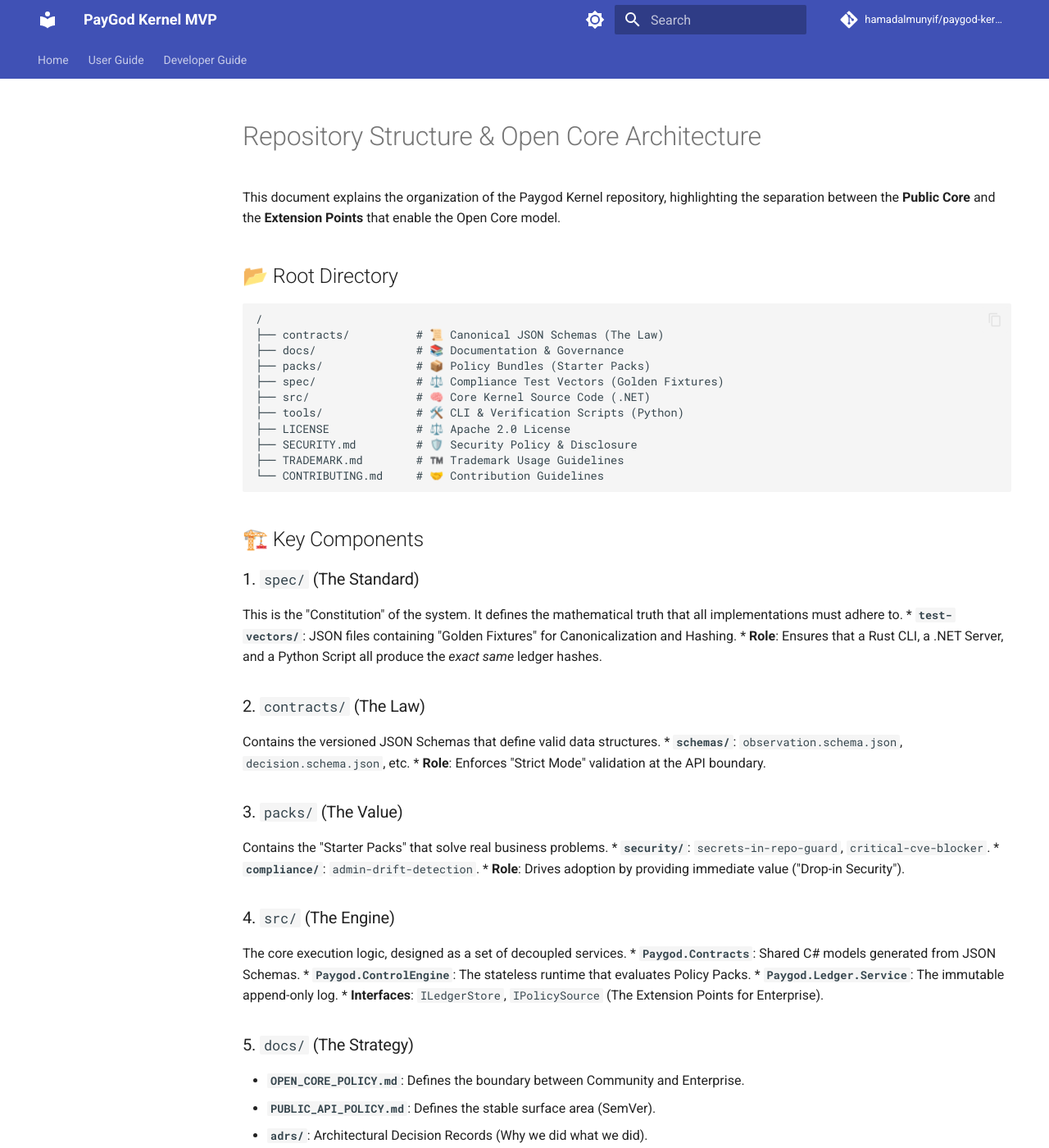
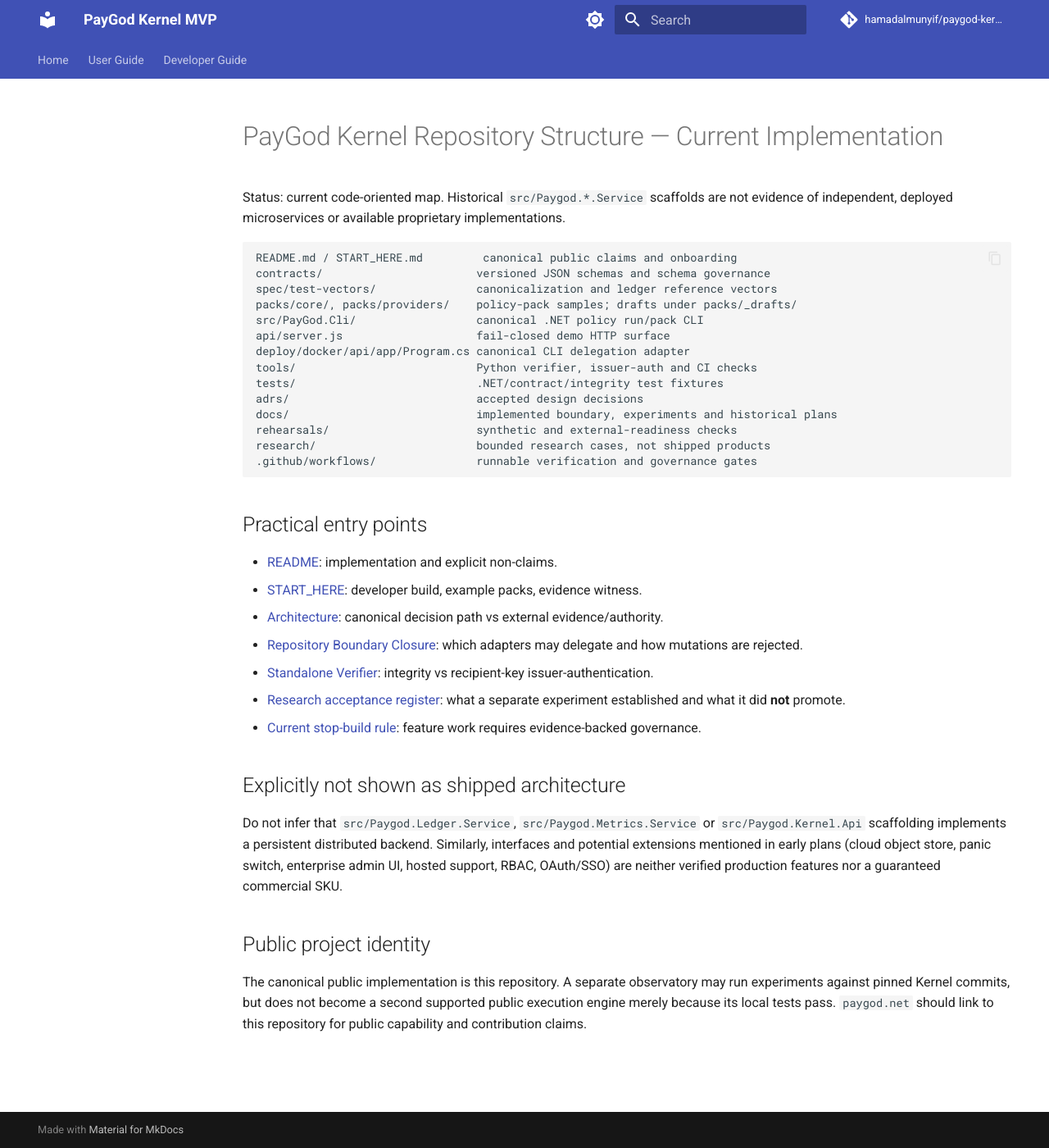
Before and after one commit to hamadalmunyif/paygod-kernel-mvp, an MkDocs documentation site: the page built from docs/REPOSITORY_STRUCTURE.md, in a window 1280 px wide and 1400 px high. Shown: the whole window at 82% size. Built offline with MkDocs 1.6.1 and Material for MkDocs 9.7.7, drawn with Linux system fonts in a browser that asks for light colours; comment, search, counter and statistics services are not loaded; some of the changed text lies outside the part shown.

Commit message:
docs: replace unimplemented reference architecture in docs/REPOSITORY_STRUCTURE.md

````diff
--- a/docs/REPOSITORY_STRUCTURE.md
+++ b/docs/REPOSITORY_STRUCTURE.md
@@ -1,67 +1,38 @@
-# Repository Structure & Open Core Architecture
+# PayGod Kernel Repository Structure — Current Implementation
 
-This document explains the organization of the Paygod Kernel repository, highlighting the separation between the **Public Core** and the **Extension Points** that enable the Open Core model.
+Status: current code-oriented map. Historical `src/Paygod.*.Service` scaffolds are not evidence of independent, deployed microservices or available proprietary implementations.
 
-## 📂 Root Directory
-
-```
-/
-├── contracts/          # 📜 Canonical JSON Schemas (The Law)
-├── docs/               # 📚 Documentation & Governance
-├── packs/              # 📦 Policy Bundles (Starter Packs)
-├── spec/               # ⚖️ Compliance Test Vectors (Golden Fixtures)
-├── src/                # 🧠 Core Kernel Source Code (.NET)
-├── tools/              # 🛠️ CLI & Verification Scripts (Python)
-├── LICENSE             # ⚖️ Apache 2.0 License
-├── SECURITY.md         # 🛡️ Security Policy & Disclosure
-├── TRADEMARK.md        # ™️ Trademark Usage Guidelines
-└── CONTRIBUTING.md     # 🤝 Contribution Guidelines
+```text
+README.md / START_HERE.md         canonical public claims and onboarding
+contracts/                       versioned JSON schemas and schema governance
+spec/test-vectors/               canonicalization and ledger reference vectors
+packs/core/, packs/providers/    policy-pack samples; drafts under packs/_drafts/
+src/PayGod.Cli/                  canonical .NET policy run/pack CLI
+api/server.js                    fail-closed demo HTTP surface
+deploy/docker/api/app/Program.cs canonical CLI delegation adapter
+tools/                           Python verifier, issuer-auth and CI checks
+tests/                           .NET/contract/integrity test fixtures
+adrs/                            accepted design decisions
+docs/                            implemented boundary, experiments and historical plans
+rehearsals/                      synthetic and external-readiness checks
+research/                        bounded research cases, not shipped products
+.github/workflows/               runnable verification and governance gates
 ```
 
-## 🏗️ Key Components
+## Practical entry points
 
-### 1. `spec/` (The Standard)
-This is the "Constitution" of the system. It defines the mathematical truth that all implementations must adhere to.
-*   **`test-vectors/`**: JSON files containing "Golden Fixtures" for Canonicalization and Hashing.
-*   **Role**: Ensures that a Rust CLI, a .NET Server, and a Python Script all produce the *exact same* ledger hashes.
+- [README](../README.md): implementation and explicit non-claims.
+- [START_HERE](../START_HERE.md): developer build, example packs, evidence witness.
+- [Architecture](02_ARCHITECTURE.md): canonical decision path vs external evidence/authority.
+- [Repository Boundary Closure](REPOSITORY_BOUNDARY.md): which adapters may delegate and how mutations are rejected.
+- [Standalone Verifier](STANDALONE_VERIFIER.md): integrity vs recipient-key issuer-authentication.
+- [Research acceptance register](OBSERVATORY_TRANSFER_ACCEPTANCE_2026-10-10.md): what a separate experiment established and what it did **not** promote.
+- [Current stop-build rule](STOP_BUILD_RULE.md): feature work requires evidence-backed governance.
 
-### 2. `contracts/` (The Law)
-Contains the versioned JSON Schemas that define valid data structures.
-*   **`schemas/`**: `observation.schema.json`, `decision.schema.json`, etc.
-*   **Role**: Enforces "Strict Mode" validation at the API boundary.
+## Explicitly not shown as shipped architecture
 
-### 3. `packs/` (The Value)
-Contains the "Starter Packs" that solve real business problems.
-*   **`security/`**: `secrets-in-repo-guard`, `critical-cve-blocker`.
-*   **`compliance/`**: `admin-drift-detection`.
-*   **Role**: Drives adoption by providing immediate value ("Drop-in Security").
+Do not infer that `src/Paygod.Ledger.Service`, `src/Paygod.Metrics.Service` or `src/Paygod.Kernel.Api` scaffolding implements a persistent distributed backend. Similarly, interfaces and potential extensions mentioned in early plans (cloud object store, panic switch, enterprise admin UI, hosted support, RBAC, OAuth/SSO) are neither verified production features nor a guaranteed commercial SKU.
 
-### 4. `src/` (The Engine)
-The core execution logic, designed as a set of decoupled services.
-*   **`Paygod.Contracts`**: Shared C# models generated from JSON Schemas.
-*   **`Paygod.ControlEngine`**: The stateless runtime that evaluates Policy Packs.
-*   **`Paygod.Ledger.Service`**: The immutable append-only log.
-*   **Interfaces**: `ILedgerStore`, `IPolicySource` (The Extension Points for Enterprise).
+## Public project identity
 
-### 5. `docs/` (The Strategy)
-*   **`OPEN_CORE_POLICY.md`**: Defines the boundary between Community and Enterprise.
-*   **`PUBLIC_API_POLICY.md`**: Defines the stable surface area (SemVer).
-*   **`adrs/`**: Architectural Decision Records (Why we did what we did).
-
-## 🔄 The Open Core Flow
-
-1.  **Community User**:
-    *   Downloads `paygod` CLI (built from `src/`).
-    *   Uses `packs/security` to scan their repo.
-    *   Stores results in a local `ledger.jsonl` file (Default `ILedgerStore`).
-
-2.  **Enterprise User**:
-    *   Uses the *same* `paygod` CLI.
-    *   Configures it to use the `S3LedgerStore` (Proprietary Extension).
-    *   Connects to `Paygod Cloud` for centralized dashboards.
-
-## 🛡️ Trust & Verification
-*   **`tools/verify_spec.py`**: Runs in CI to prove that the code complies with `spec/`.
-*   **`tools/dev/mock/test_pack.py (NOT source of truth)`**: Runs in CI to prove that the Packs logic is correct.
-
-This structure ensures that **Paygod Kernel** is a complete, standalone open-source product, while leaving clear, architectural "sockets" for commercial features.
+The canonical public implementation is this repository. A separate observatory may run experiments against pinned Kernel commits, but does not become a second supported public execution engine merely because its local tests pass. `paygod.net` should link to this repository for public capability and contribution claims.
````
